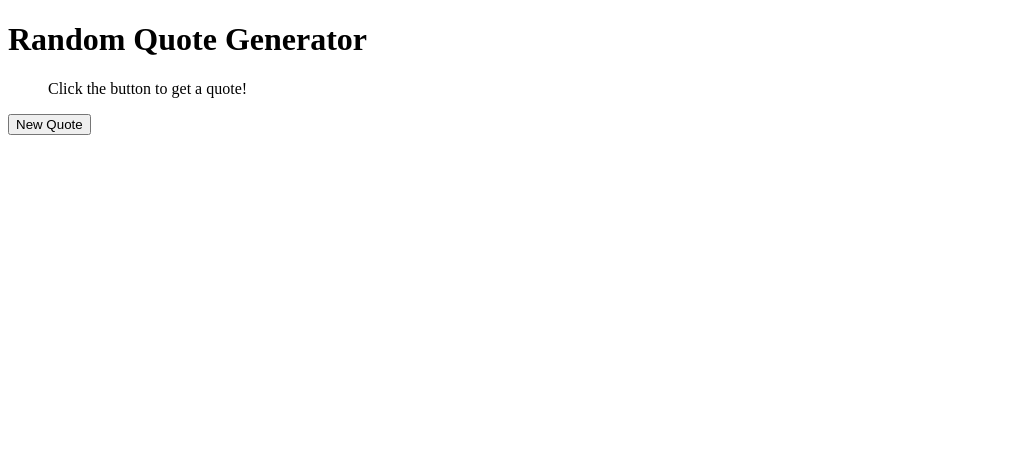
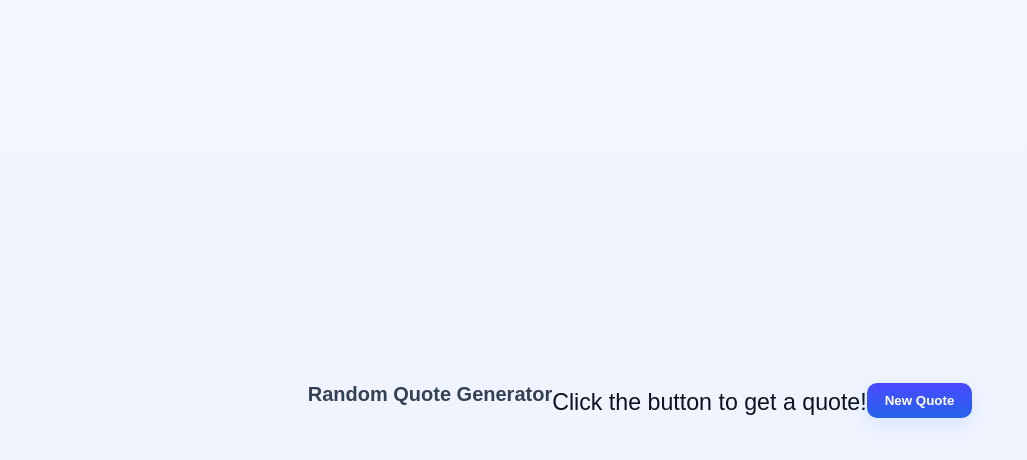
Before and after one commit to Vanshika-sketch/JavaScript-Learning, a plain HTML site: page Practice Project/Random Quote Generator/index.html in a window 1280 px wide. Shown: the whole page, without its empty margins (0-1027 px from the left). Drawn offline with Linux system fonts and the light colour scheme.

Commit message:
added quote card layout and base styling for random quotes

```diff
--- a/Practice Project/Random Quote Generator/index.html
+++ b/Practice Project/Random Quote Generator/index.html
@@ -4,6 +4,7 @@
     <meta charset="UTF-8">
     <meta name="viewport" content="width=device-width, initial-scale=1.0">
     <title>Random Quote Generator</title>
+    <link rel="stylesheet" href="style.css">
 </head>
 <body>
     <h1>Random Quote Generator</h1>
--- /dev/null
+++ b/Practice Project/Random Quote Generator/style.css
@@ -0,0 +1,74 @@
+/* Reset / base */
+* {
+  box-sizing: border-box;
+  margin: 0;
+  padding: 0;
+  font-family: "Poppins", sans-serif;
+}
+body {
+  min-height: 100vh;
+  display: flex;
+  align-items: center;
+  justify-content: center;
+  background: linear-gradient(180deg, #f3f6ff 0%, #eef2ff 100%);
+  color: #0f172a;
+  padding: 24px;
+}
+.quote-card {
+  width: 100%;
+  max-width: 720px;
+  background: #ffffff;
+  border-radius: 14px;
+  padding: 28px 32px;
+  box-shadow: 0 10px 30px rgba(16, 24, 40, 0.08);
+  text-align: center;
+  overflow: hidden;
+}
+h1 {
+  font-size: 1.25rem;
+  color: #334155;
+  margin-bottom: 12px;
+}
+blockquote#quote {
+  font-size: 1.45rem;
+  line-height: 1.4;
+  color: #0b1220;
+  margin: 14px 0 10px;
+  font-style: normal;
+  transition: transform 240ms ease, opacity 240ms ease;
+  opacity: 1;
+}
+#author {
+  color: #475569;
+  font-size: 0.95rem;
+  margin-bottom: 18px;
+  transition: transform 240ms ease, opacity 240ms ease;
+  opacity: 1;
+}
+#newQuoteBtn {
+  background: linear-gradient(180deg,#4A4AFF,#2563EB);
+  color: #fff;
+  border: none;
+  padding: 10px 18px;
+  border-radius: 10px;
+  cursor: pointer;
+  font-weight: 600;
+  box-shadow: 0 8px 20px rgba(59,130,246,0.12);
+  transition: transform 160ms ease, box-shadow 160ms ease;
+}
+#newQuoteBtn:hover {
+  transform: translateY(-3px);
+  box-shadow: 0 12px 28px rgba(59,130,246,0.16);
+}
+.fade-out {
+  opacity: 0;
+  transform: translateY(-8px);
+}
+@keyframes popIn {
+  from { opacity: 0; transform: translateY(6px) scale(.995); }
+  to   { opacity: 1; transform: translateY(0) scale(1); }
+}
+
+.quote-card {
+  animation: popIn 360ms ease both;
+}
```
